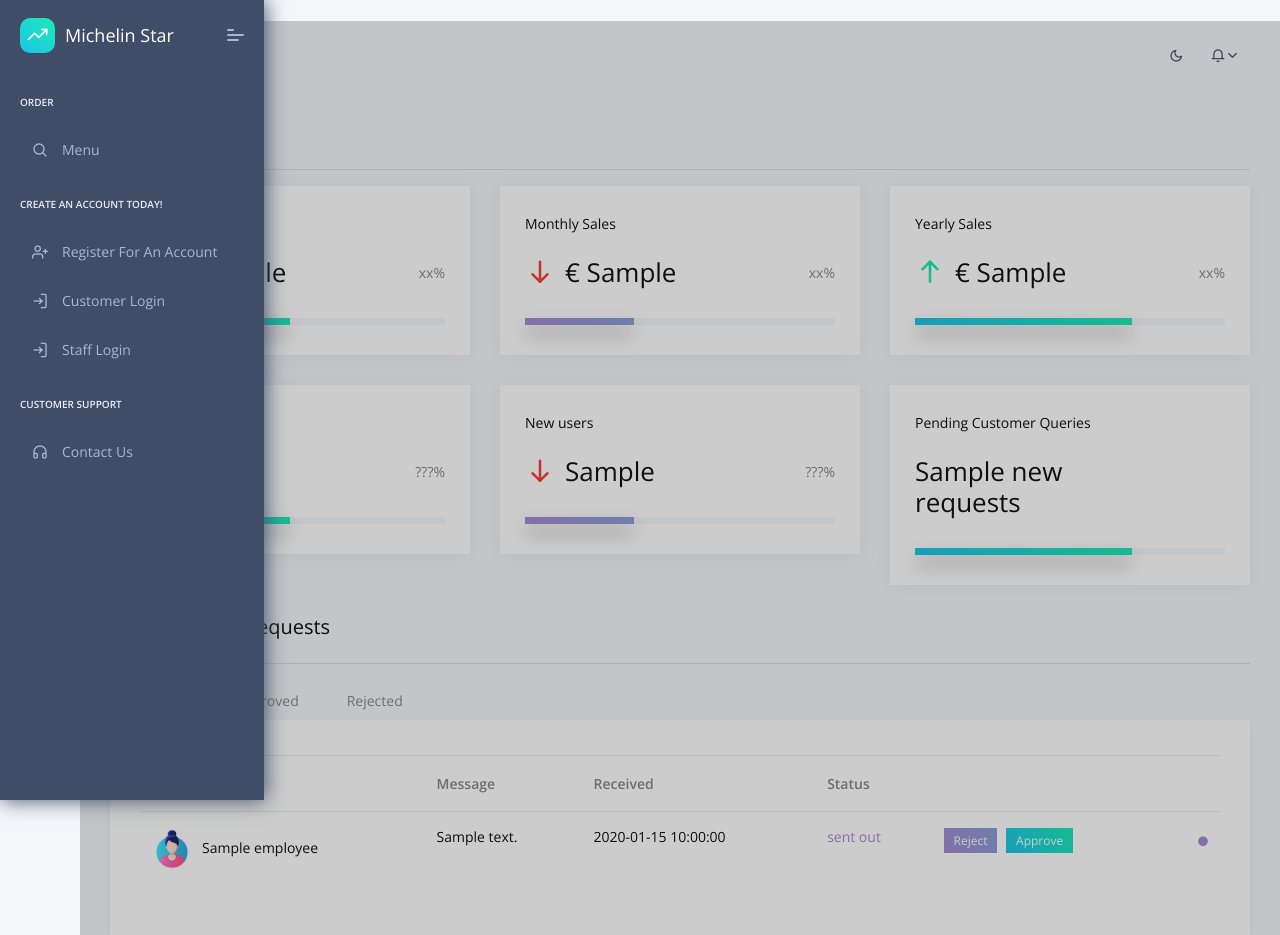
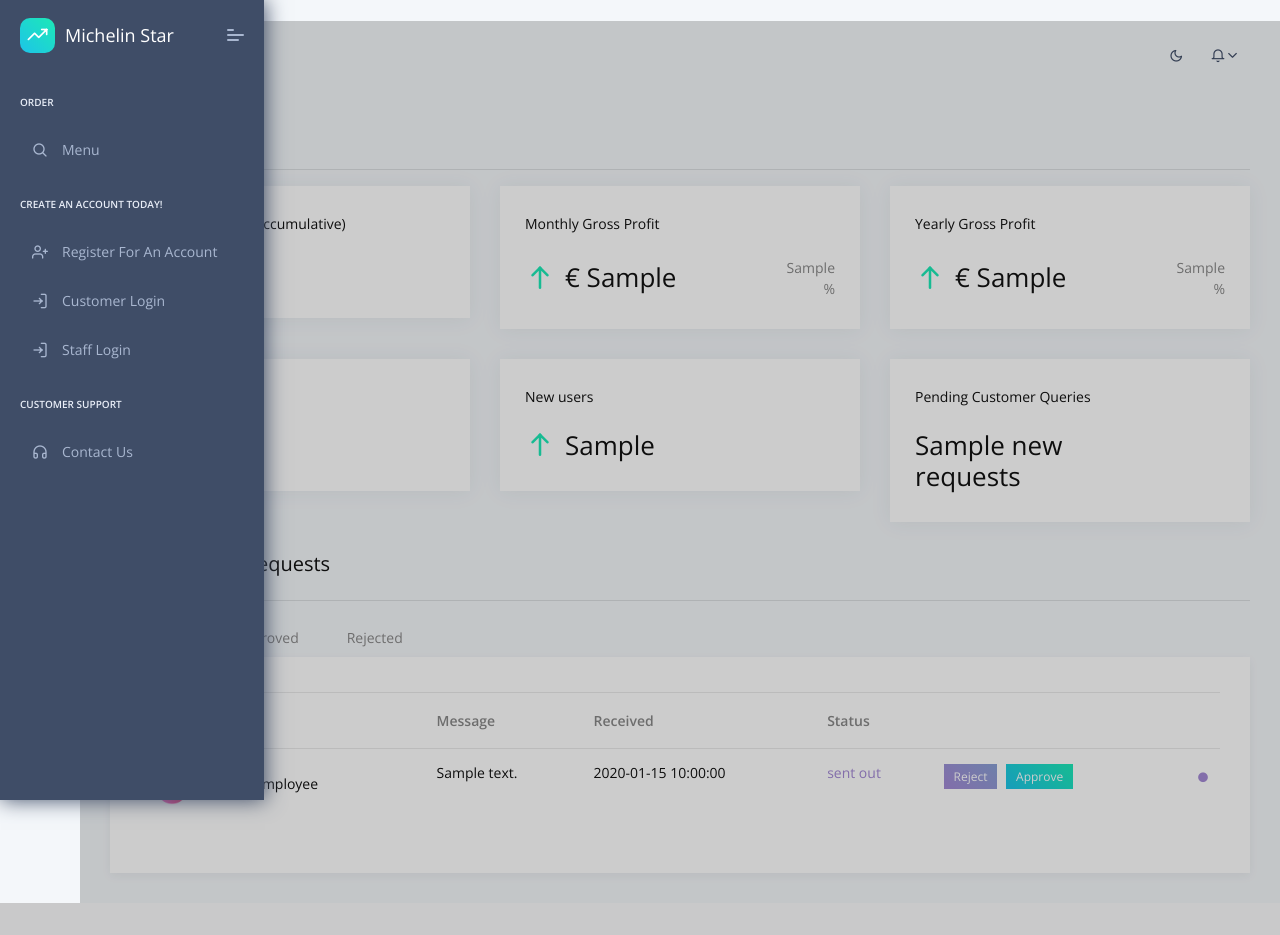
Before and after one commit to cyl-2/Michelin-Star-Software, a Python web app: template templates/manager/dashboard.html in a window 1280 px wide. Shown: the top 935 px of the page. After the commit the page ends 903 px from the top, so only its background shows below. Run offline with Jinja, Linux system fonts and the light colour scheme; the template is opened without the code that fills it: most values are stand-ins (such as "Sample title", 1, 10 or a date in 2020); some libraries are stand-ins or nearby versions.

Commit message:
profit analytics SQL and CSS

```diff
--- a/templates/includes/manager_sidebar.html
+++ b/templates/includes/manager_sidebar.html
@@ -74,7 +74,7 @@
                             class="pcoded-mtext">Roster</span></a>
                     <ul class="pcoded-submenu">
                         <li><a href="{{ url_for('roster_timetable') }}">View Roster Timetable</a></li>
-                        <li><a href="{{ url_for('break_timetable') }}">View Break Timetable</a></li>
+                        <li><a href="{{ url_for('breakTimes') }}">View Break Timetable</a></li>
                         <li><a href="{{ url_for('generate_roster') }}">Create Roster</a></li>
                         <li><a href="{{ url_for('add_to_roster_timetable') }}">Modify Roster</a></li>
                         <li><a href="{{ url_for('delete_from_roster') }}">Remove Individual Shifts</a></li>
--- a/templates/includes/staff_sidebar.html
+++ b/templates/includes/staff_sidebar.html
@@ -36,7 +36,7 @@
                             class="pcoded-mtext">Roster</span></a>
                     <ul class="pcoded-submenu">
                         <li><a href="{{ url_for('roster_timetable') }}">View Roster Timetable</a></li>
-                        <li><a href="{{ url_for('break_timetable') }}">View Break Timetable</a></li>
+                        <li><a href="{{ url_for('breakTimes') }}">View Break Timetable</a></li>
                         <li><a href="{{ url_for('roster_request') }}">Submit Roster Request</a></li>
                     </ul>
                 </li>
--- a/templates/manager/dashboard.html
+++ b/templates/manager/dashboard.html
@@ -2,101 +2,78 @@
 
 {% block title %} Dashboard {% endblock %}
 
-<!-- Specific CSS goes HERE -->
 {% block stylesheets %}{% endblock stylesheets %}
 
 {% block content %}
-
-    <!-- [ Main Content ] start -->
     <div class="pcoded-main-container">
         <div class="pcoded-wrapper">
 
             <div class="pcoded-content">
                 <div class="pcoded-inner-content">
-                    <!-- [ breadcrumb ] start -->
-
-                    <!-- [ breadcrumb ] end -->
                     <div class="main-body">
                         <div class="page-wrapper">
-                            <!-- [ Main Content ] start -->
                             <h4 class="col-xl-12">Data Analytics</h4>
                             <hr>
                             <div class="row">
-                                <!--[ daily sales section ] start-->
                                 <div class="col-md-6 col-xl-4">
                                     <div class="card daily-sales">
                                         <div class="card-block">
-                                            <h6 class="mb-4">Daily Sales</h6>
+                                            <h6 class="mb-4">Daily Gross Profit (accumulative)</h6>
                                             <div class="row d-flex align-items-center">
                                                 <div class="col-9">
-                                                    <h3 class="f-w-300 d-flex align-items-center m-b-0"><i
-                                                            class="feather icon-arrow-up text-c-green f-30 m-r-10"></i>€
-                                                        {{ sales_analytics["daily_sales"] }} </h3>
+                                                    <h3 class="f-w-300 d-flex align-items-center m-b-0">
+                                                        €{{ daily_profit }} </h3>
                                                 </div>
-
-                                                <div class="col-3 text-right">
-                                                    <p class="m-b-0">xx%</p>
-                                                </div>
-                                            </div>
-                                            <div class="progress m-t-30" style="height: 7px;">
-                                                <div class="progress-bar progress-c-theme" role="progressbar"
-                                                        style="width: 50%;" aria-valuenow="50" aria-valuemin="0"
-                                                        aria-valuemax="100"></div>
                                             </div>
                                         </div>
                                     </div>
                                 </div>
-                                <!--[ daily sales section ] end-->
-                                <!--[ Monthly  sales section ] starts-->
                                 <div class="col-md-6 col-xl-4">
                                     <div class="card Monthly-sales">
                                         <div class="card-block">
-                                            <h6 class="mb-4">Monthly Sales</h6>
+                                            <h6 class="mb-4">Monthly Gross Profit</h6>
                                             <div class="row d-flex align-items-center">
                                                 <div class="col-9">
-                                                    <h3 class="f-w-300 d-flex align-items-center  m-b-0"><i
-                                                            class="feather icon-arrow-down text-c-red f-30 m-r-10"></i>€
-                                                        {{ sales_analytics["monthly_sales"] }}</h3>
+                                                    {% if monthly_turnover < 0 %}
+                                                    <h3 class="f-w-300 d-flex align-items-center m-b-0"><i
+                                                        class="feather icon-arrow-down text-c-red f-30 m-r-10"></i>€
+                                                        {{ monthly_profit }}</h3>
+                                                    {% else %}
+                                                    <h3 class="f-w-300 d-flex align-items-center m-b-0"><i
+                                                        class="feather icon-arrow-up text-c-green f-30 m-r-10"></i>€
+                                                        {{ monthly_profit }}</h3>
+                                                    {% endif %}
                                                 </div>
                                                 <div class="col-3 text-right">
-                                                    <p class="m-b-0">xx%</p>
+                                                    <p class="m-b-0">{{ monthly_turnover }}%</p>
                                                 </div>
-                                            </div>
-                                            <div class="progress m-t-30" style="height: 7px;">
-                                                <div class="progress-bar progress-c-theme2" role="progressbar"
-                                                        style="width: 35%;" aria-valuenow="35" aria-valuemin="0"
-                                                        aria-valuemax="100"></div>
                                             </div>
                                         </div>
                                     </div>
                                 </div>
-                                <!--[ Monthly  sales section ] end-->
-                                <!--[ yearly sales section ] starts-->
                                 <div class="col-md-12 col-xl-4">
                                     <div class="card yearly-sales">
                                         <div class="card-block">
-                                            <h6 class="mb-4">Yearly Sales</h6>
+                                            <h6 class="mb-4">Yearly Gross Profit</h6>
                                             <div class="row d-flex align-items-center">
                                                 <div class="col-9">
-                                                    <h3 class="f-w-300 d-flex align-items-center  m-b-0"><i
-                                                            class="feather icon-arrow-up text-c-green f-30 m-r-10"></i>€
-                                                        {{ sales_analytics["yearly_sales"] }}</h3>
+                                                    {% if yearly_turnover < 0 %}
+                                                    <h3 class="f-w-300 d-flex align-items-center m-b-0"><i
+                                                        class="feather icon-arrow-down text-c-red f-30 m-r-10"></i>€
+                                                        {{ yearly_profit }}</h3>
+                                                    {% else %}
+                                                    <h3 class="f-w-300 d-flex align-items-center m-b-0"><i
+                                                        class="feather icon-arrow-up text-c-green f-30 m-r-10"></i>€
+                                                        {{ yearly_profit }}</h3>
+                                                    {% endif %}
                                                 </div>
                                                 <div class="col-3 text-right">
-                                                    <p class="m-b-0">xx%</p>
+                                                    <p class="m-b-0">{{ yearly_turnover }}%</p>
                                                 </div>
-                                            </div>
-                                            <div class="progress m-t-30" style="height: 7px;">
-                                                <div class="progress-bar progress-c-theme" role="progressbar"
-                                                        style="width: 70%;" aria-valuenow="70" aria-valuemin="0"
-                                                        aria-valuemax="100"></div>
                                             </div>
                                         </div>
                                     </div>
                                 </div>
-                                <!--[ yearly sales section ] end-->
-
-                                <!--[ daily users section ] start-->
                                 <div class="col-md-6 col-xl-4">
                                     <div class="card daily-sales">
                                         <div class="card-block">
@@ -108,20 +85,10 @@
                                                         {{ user_analytics["daily_users"] }}</h3>
                                                 </div>
 
-                                                <div class="col-3 text-right">
-                                                    <p class="m-b-0">???%</p>
-                                                </div>
-                                            </div>
-                                            <div class="progress m-t-30" style="height: 7px;">
-                                                <div class="progress-bar progress-c-theme" role="progressbar"
-                                                        style="width: 50%;" aria-valuenow="50" aria-valuemin="0"
-                                                        aria-valuemax="100"></div>
                                             </div>
                                         </div>
                                     </div>
                                 </div>
-                                <!--[ daily users section ] end-->
-                                <!--[ New users section ] starts-->
                                 <div class="col-md-6 col-xl-4">
                                     <div class="card Monthly-sales">
                                         <div class="card-block">
@@ -129,23 +96,13 @@
                                             <div class="row d-flex align-items-center">
                                                 <div class="col-9">
                                                     <h3 class="f-w-300 d-flex align-items-center  m-b-0"><i
-                                                            class="feather icon-arrow-down text-c-red f-30 m-r-10"></i>
+                                                            class="feather icon-arrow-up text-c-green f-30 m-r-10"></i>
                                                         {{ user_analytics["new_daily_users"] }}</h3>
                                                 </div>
-                                                <div class="col-3 text-right">
-                                                    <p class="m-b-0">???%</p>
-                                                </div>
-                                            </div>
-                                            <div class="progress m-t-30" style="height: 7px;">
-                                                <div class="progress-bar progress-c-theme2" role="progressbar"
-                                                        style="width: 35%;" aria-valuenow="35" aria-valuemin="0"
-                                                        aria-valuemax="100"></div>
                                             </div>
                                         </div>
                                     </div>
                                 </div>
-                                <!--[ New users section ] end-->
-                                <!--[ Customer Queries section ] starts-->
                                 <div class="col-md-12 col-xl-4">
                                     <div class="card yearly-sales">
                                         <div class="card-block">
@@ -155,18 +112,9 @@
                                                     <h3 class="f-w-300 d-flex align-items-center  m-b-0"> {{ query_count['count(*)'] }} new requests</h3>
                                                 </div>
                                             </div>
-                                            <div class="progress m-t-30" style="height: 7px;">
-                                                <div class="progress-bar progress-c-theme" role="progressbar"
-                                                        style="width: 70%;" aria-valuenow="70" aria-valuemin="0"
-                                                        aria-valuemax="100"></div>
-                                            </div>
                                         </div>
                                     </div>
                                 </div>
-                                <!--[ year  sales section ] end-->
-
-                                <!--[ Recent Roster Requests ] start-->
-
                                 <h4 class="col-xl-12">Recent Roster Requests</h4>
                                 <div class="col-xl-12">
                                     <hr>
@@ -328,9 +276,7 @@
                                         </div>
                                     </div>
                                 </div>
-                                <!--[ Recent Roster Requests ] end-->
                             </div>
-                            <!-- [ Main Content ] end -->
                         </div>
                     </div>
                 </div>
@@ -338,8 +284,6 @@
         </div>
     </div>
 
-    <!-- [ Main Content ] end -->
-
 {% endblock content %}
 
 {% block javascripts %} {% endblock javascripts %}
```
Also changed, not shown: app.py (+54 -6 lines), schema.sql (+80 -25 lines).
